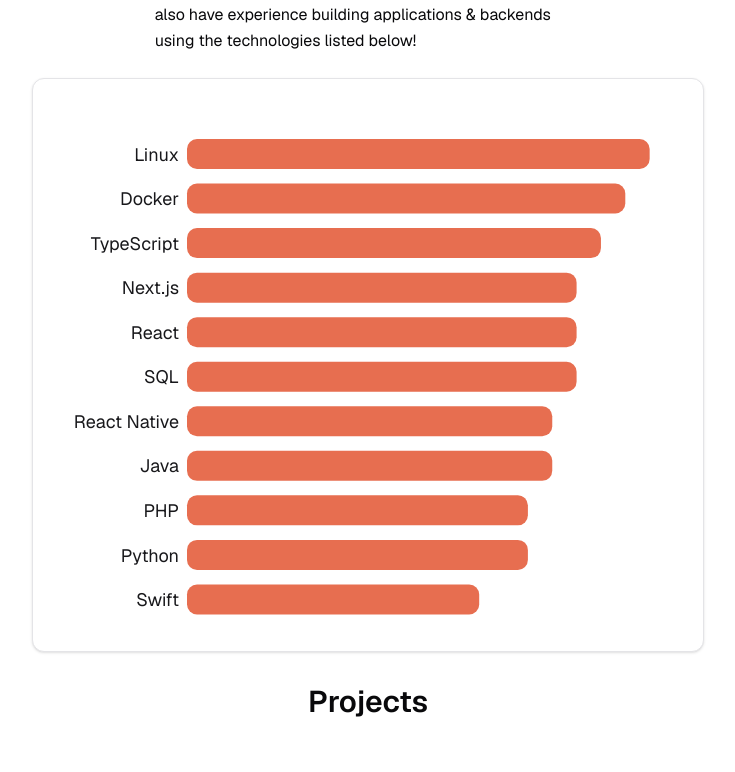
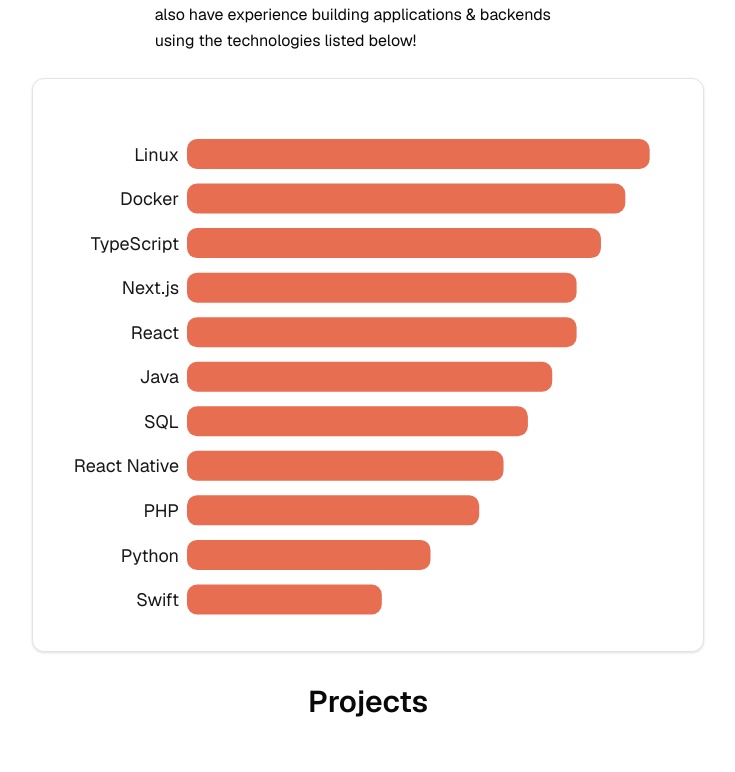
Before and after one commit to gibbyb/gib_portfolio, a Next.js app: page / in a window 1280 px wide. Shown: the part 520-1292 px from the top of the page, without its empty margins (272-1007 px from the left). Built offline with nearby package versions, Linux system fonts and the light colour scheme.

Commit message:
fix some stuff

```diff
--- a/src/components/general/techchart.tsx
+++ b/src/components/general/techchart.tsx
@@ -8,12 +8,12 @@
   { technology: "TypeScript", proficiency: 85 },
   { technology: "Next.js", proficiency: 80 },
   { technology: "React", proficiency: 80 },
-  { technology: "SQL", proficiency: 80 },
-  { technology: "React Native", proficiency: 75 },
   { technology: "Java", proficiency: 75 },
-  { technology: "PHP", proficiency: 70 },
-  { technology: "Python", proficiency: 70 },
-  { technology: "Swift", proficiency: 60 },
+  { technology: "SQL", proficiency: 70 },
+  { technology: "React Native", proficiency: 65 },
+  { technology: "PHP", proficiency: 60 },
+  { technology: "Python", proficiency: 50 },
+  { technology: "Swift", proficiency: 40 },
 ]
 
 export default function TechChart() {
```
